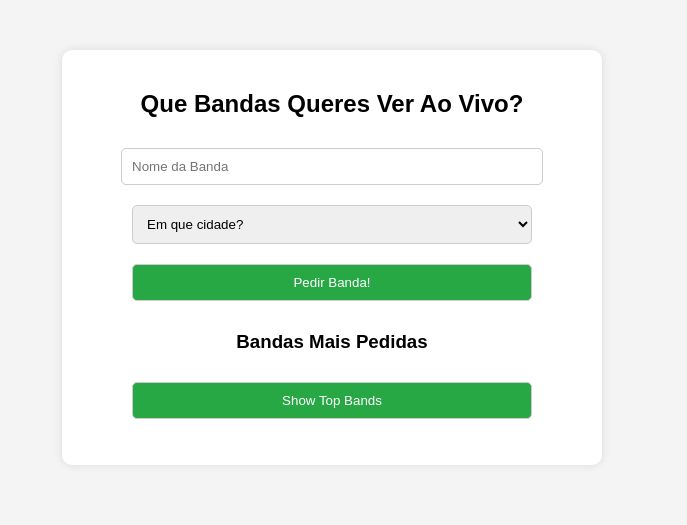
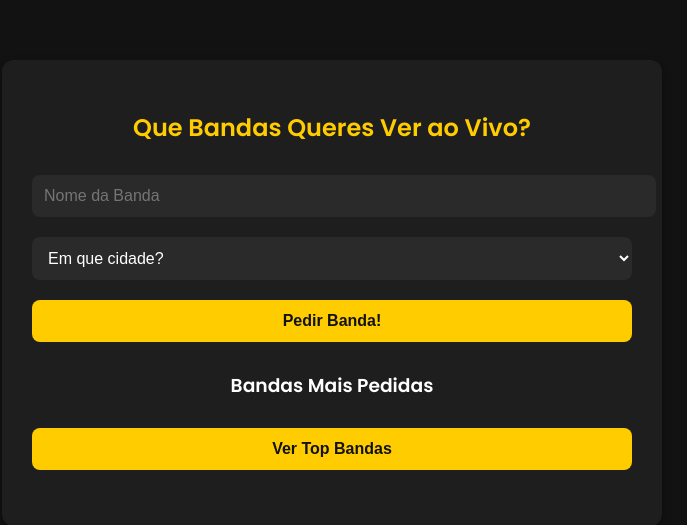
Before and after one commit to joaodessa/band-request-bot, a Flask app: page / in a window 1280 px wide. Shown: the top 525 px of the page, without its empty margins (308-995 px from the left). Run offline with Flask 3, Linux system fonts and the light colour scheme.

```diff
--- a/templates/index.html
+++ b/templates/index.html
@@ -1,56 +1,61 @@
 <!DOCTYPE html>
-<html lang="en">
-<head>
-<!DOCTYPE html>
-<html lang="en">
+<html lang="pt">
 <head>
     <meta charset="UTF-8">
     <meta name="viewport" content="width=device-width, initial-scale=1.0">
-    <title>Que Bandas Queres Ver ao Vivo?</title>
+    <title>Pede a Tua Banda - CrowdMusic</title>
+    <link href="https://fonts.googleapis.com/css2?family=Poppins:wght@300;400;600&display=swap" rel="stylesheet">
     <style>
         body {
-            font-family: Arial, sans-serif;
+            font-family: 'Poppins', sans-serif;
+            background-color: #121212;
+            color: #fff;
             text-align: center;
-            background-color: #f4f4f4;
+            margin: 0;
+            padding: 0;
         }
         .container {
-            max-width: 500px;
-            margin: 50px auto;
-            background: white;
-            padding: 20px;
-            border-radius: 10px;
-            box-shadow: 0px 0px 10px rgba(0,0,0,0.1);
+            max-width: 600px;
+            margin: 60px auto;
+            background: #1e1e1e;
+            padding: 30px;
+            border-radius: 12px;
+            box-shadow: 0px 4px 10px rgba(0, 0, 0, 0.3);
+        }
+        h2 {
+            color: #ffcc00;
         }
         input, select, button {
-            width: 80%;
-            padding: 10px;
-            margin: 10px;
-            border-radius: 5px;
-            border: 1px solid #ccc;
+            width: 100%;
+            padding: 12px;
+            margin: 10px 0;
+            border-radius: 8px;
+            border: none;
+            font-size: 16px;
+        }
+        input, select {
+            background: #2a2a2a;
+            color: #fff;
         }
         button {
-            background-color: #28a745;
-            color: white;
+            background-color: #ffcc00;
+            color: #121212;
+            font-weight: bold;
             cursor: pointer;
         }
         button:hover {
-            background-color: #218838;
+            background-color: #e6b800;
         }
         #response {
-            margin-top: 20px;
+            margin-top: 15px;
             font-weight: bold;
         }
     </style>
 </head>
 <body>
-
     <div class="container">
-        <h2>Que Bandas Queres Ver Ao Vivo?</h2>
-
-        <!-- Band Name Input -->
+        <h2>Que Bandas Queres Ver ao Vivo?</h2>
         <input type="text" id="bandName" placeholder="Nome da Banda">
-
-        <!-- City Selection Dropdown -->
         <select id="cityName">
             <option value="" disabled selected>Em que cidade?</option>
             <option value="Aveiro">Aveiro</option>
@@ -59,21 +64,16 @@
             <option value="Coruna">A Coruña</option>
             <option value="Faro">Faro</option>
             <option value="Leiria">Leiria</option>
-      	    <option value="Lisboa">Lisbon</option>
+            <option value="Lisboa">Lisboa</option>
             <option value="Porto">Porto</option>
             <option value="Santiago de Compostela">Santiago de Compostela</option>
             <option value="Vigo">Vigo</option>
             <option value="Viseu">Viseu</option>
         </select>
-
-        <!-- Submit Button -->
         <button onclick="submitRequest()">Pedir Banda!</button>
-
-        <!-- Response Message -->
         <p id="response"></p>
-
         <h3>Bandas Mais Pedidas</h3>
-        <button onclick="fetchTopBands()">Show Top Bands</button>
+        <button onclick="fetchTopBands()">Ver Top Bandas</button>
         <ul id="topBandsList"></ul>
     </div>
 
@@ -118,6 +118,5 @@
             .catch(error => console.error("Error:", error));
         }
     </script>
-
 </body>
 </html>
```
Lines whose indentation alone changed are shown as unchanged.
